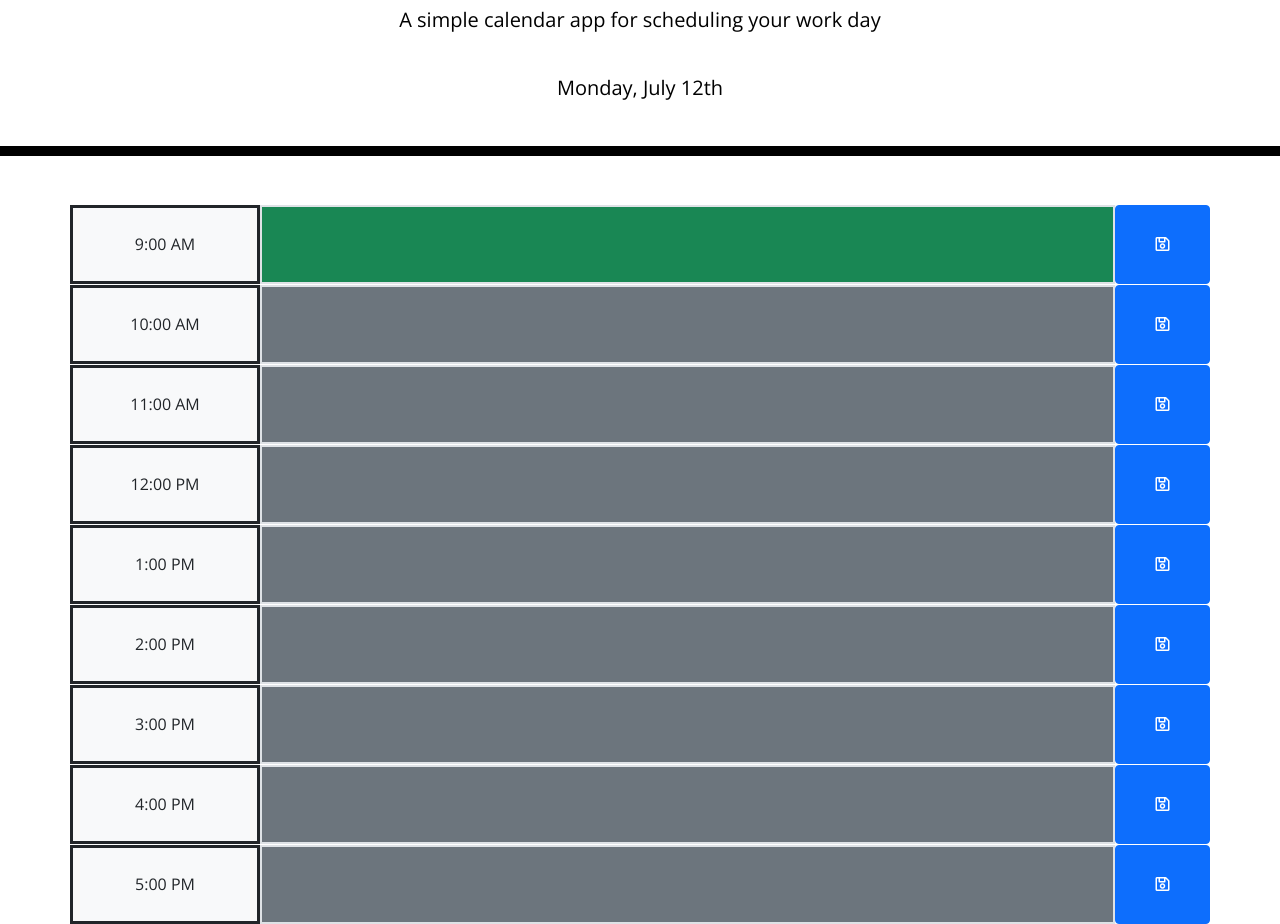
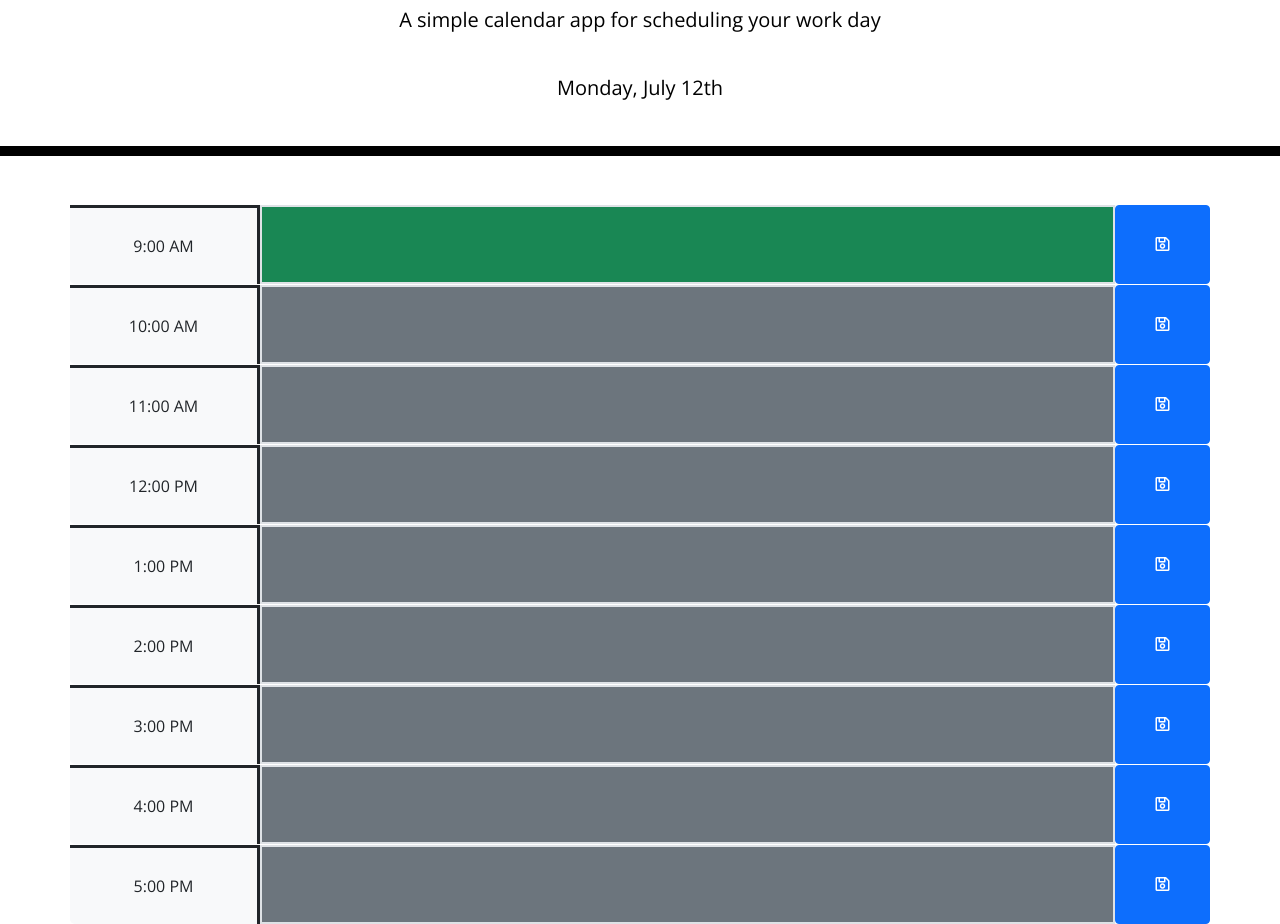
Before and after one commit to WillBerner/Calendar-App, a plain HTML site: page index.html in a window 1280 px wide. Shown: the part 83-1007 px from the top of the page. Drawn offline with nearby package versions, Linux system fonts and the light colour scheme.

Commit message:
Updated some styling via Bootstrap

```diff
--- a/index.html
+++ b/index.html
@@ -26,7 +26,15 @@
 
       <div class="row bg-light rounded-3 mt-5 h-125">
 
-        <div class="d-flex col-2 justify-content-center border border-3 border-dark align-items-center">
+        <div class="d-flex
+        col-2
+        justify-content-center
+        border-end
+        border-top
+        border-3
+        border-dark
+        align-items-center
+        ">
           <p class="">9:00 AM</p>
         </div>
 
@@ -53,7 +61,14 @@
 
       <div class="row bg-light rounded-3 h-125">
 
-        <div class="d-flex col-2 justify-content-center border border-3 border-dark align-items-center">
+        <div class="d-flex
+        col-2
+        justify-content-center
+        border-3
+        border-dark
+        align-items-center
+        border-end
+        border-top">
           <p class="">10:00 AM</p>
         </div>
 
@@ -80,7 +95,14 @@
 
       <div class="row bg-light rounded-3 h-125">
 
-        <div class="d-flex col-2 justify-content-center border border-3 border-dark align-items-center">
+        <div class="d-flex
+        col-2
+        justify-content-center
+        border-end
+        border-top
+        border-3
+        border-dark
+        align-items-center">
           <p class="">11:00 AM</p>
         </div>
 
@@ -107,7 +129,14 @@
 
       <div class="row bg-light rounded-3 h-125">
 
-        <div class="d-flex col-2 justify-content-center border border-3 border-dark align-items-center">
+        <div class="d-flex
+        col-2
+        justify-content-center
+        border-end
+        border-top
+        border-3
+        border-dark
+        align-items-center">
           <p class="">12:00 PM</p>
         </div>
 
@@ -134,7 +163,14 @@
 
       <div class="row bg-light rounded-3 h-125">
 
-        <div class="d-flex col-2 justify-content-center border border-3 border-dark align-items-center">
+        <div class="d-flex
+        col-2
+        justify-content-center
+        border-end
+        border-top
+        border-3
+        border-dark
+        align-items-center">
           <p class="">1:00 PM</p>
         </div>
 
@@ -161,7 +197,14 @@
 
       <div class="row bg-light rounded-3 h-125">
 
-        <div class="d-flex col-2 justify-content-center border border-3 border-dark align-items-center">
+        <div class="d-flex
+        col-2
+        justify-content-center
+        border-end
+        border-top
+        border-3
+        border-dark
+        align-items-center">
           <p class="">2:00 PM</p>
         </div>
 
@@ -188,7 +231,14 @@
 
       <div class="row bg-light rounded-3 h-125">
 
-        <div class="d-flex col-2 justify-content-center border border-3 border-dark align-items-center">
+        <div class="d-flex
+        col-2
+        justify-content-center
+        border-end
+        border-top
+        border-3
+        border-dark
+        align-items-center">
           <p class="">3:00 PM</p>
         </div>
 
@@ -215,7 +265,14 @@
 
       <div class="row bg-light rounded-3 h-125">
 
-        <div class="d-flex col-2 justify-content-center border border-3 border-dark align-items-center">
+        <div class="d-flex
+        col-2
+        justify-content-center
+        border-end
+        border-top
+        border-3
+        border-dark
+        align-items-center">
           <p class="">4:00 PM</p>
         </div>
 
@@ -242,7 +299,14 @@
 
       <div class="row bg-light rounded-3 h-125">
 
-        <div class="d-flex col-2 justify-content-center border border-3 border-dark align-items-center">
+        <div class="d-flex
+        col-2
+        justify-content-center
+        border-end
+        border-top
+        border-3
+        border-dark
+        align-items-center">
           <p class="">5:00 PM</p>
         </div>
 
```
